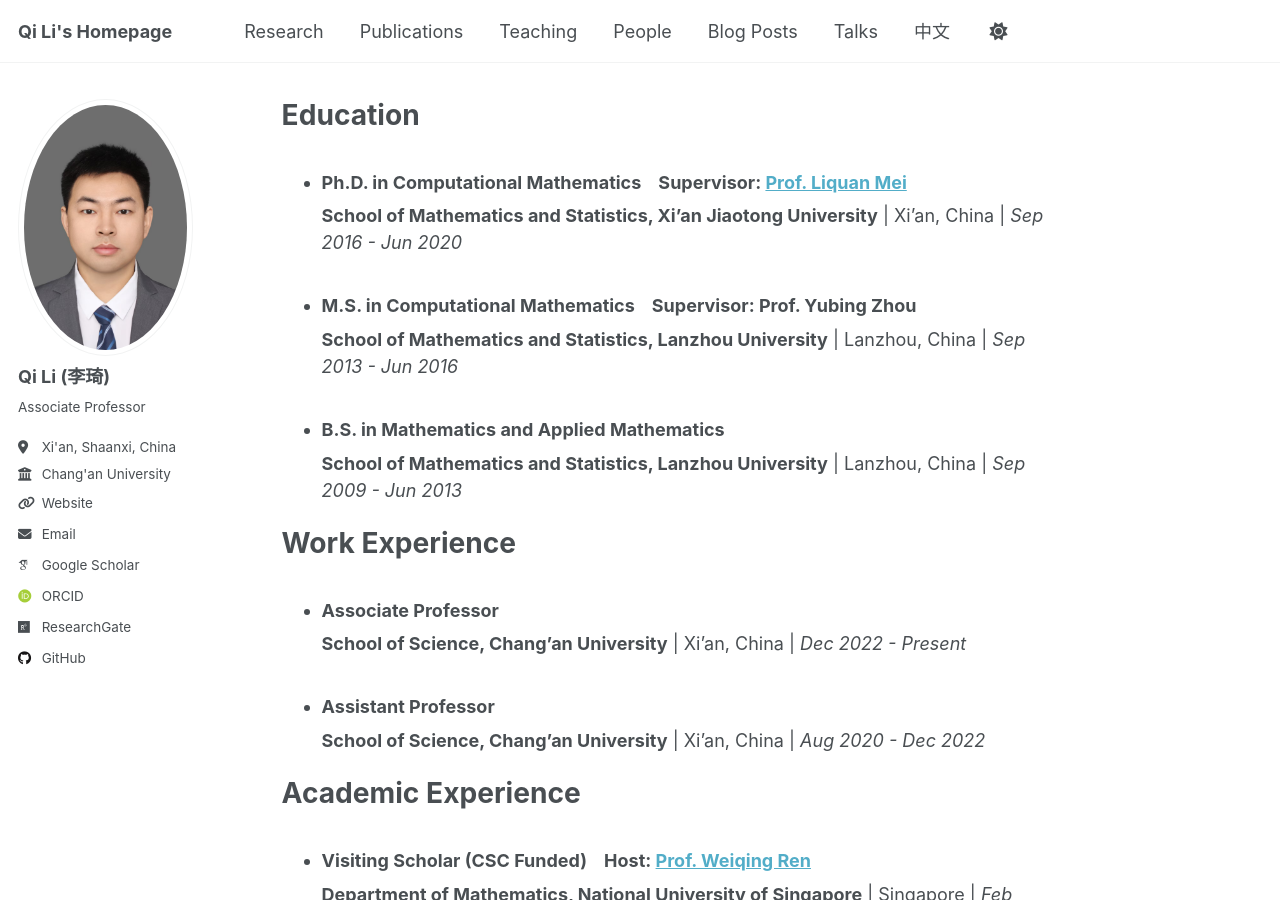
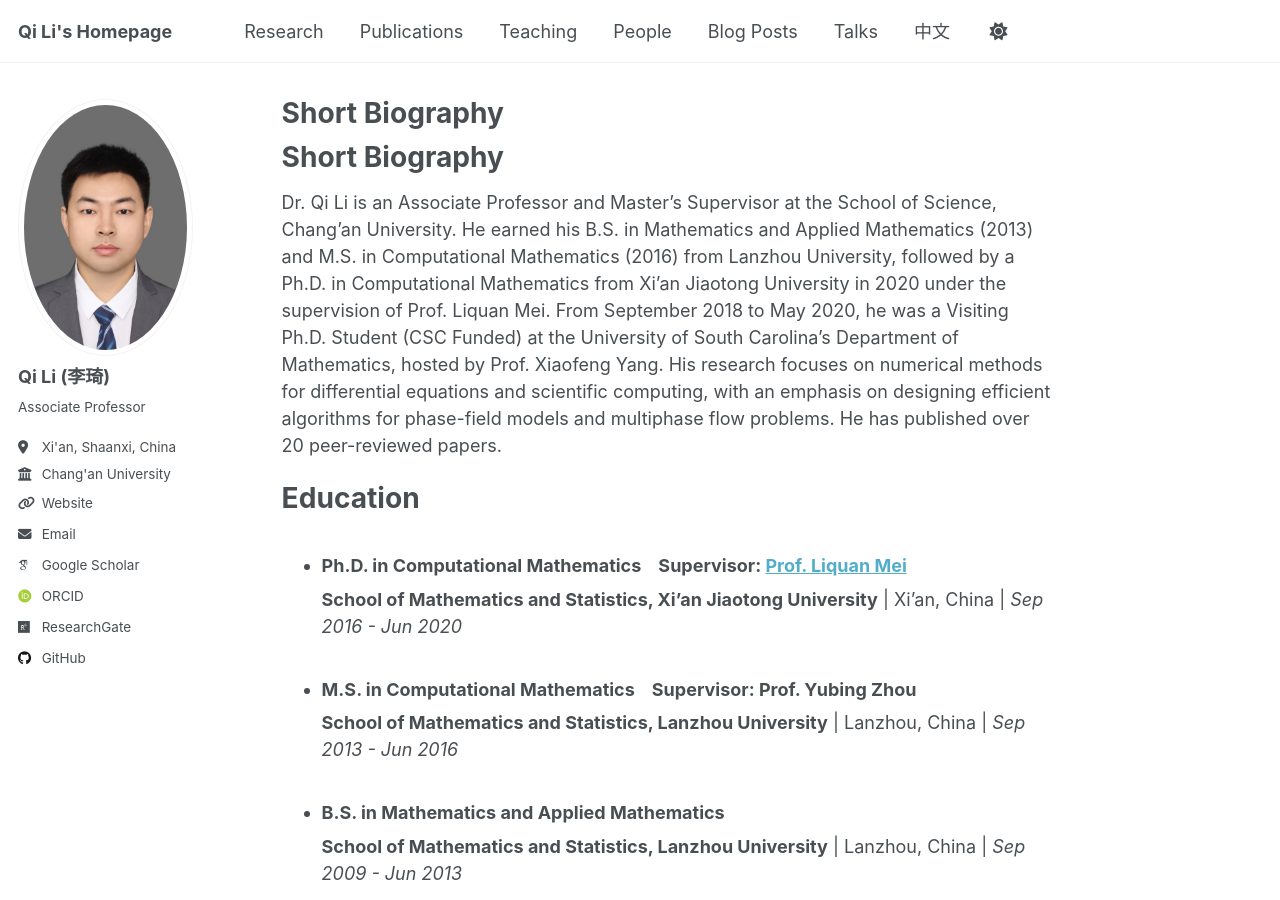
Before and after one commit to liqihao2000/liqihao2000.github.io, a Jekyll site: the page built from _pages/about.md, in a window 1280 px wide and 900 px high. Built offline with Jekyll 4.4.1, drawn with Linux system fonts in a browser that asks for light colours; some web fonts are replaced; our own code applies the rules of GitHub Pages for plain Markdown files.

Commit message:
update info

```diff
--- a/_pages/about.md
+++ b/_pages/about.md
@@ -7,7 +7,9 @@
   - /about.html
 ---
 
-<!-- # About Me -->
+# Short Biography
+Dr. Qi Li is an Associate Professor and Master's Supervisor at the School of Science, Chang'an University. He earned his B.S. in Mathematics and Applied Mathematics (2013) and M.S. in Computational Mathematics (2016) from Lanzhou University, followed by a Ph.D. in Computational Mathematics from Xi'an Jiaotong University in 2020 under the supervision of Prof. Liquan Mei. From September 2018 to May 2020, he was a Visiting Ph.D. Student (CSC Funded) at the University of South Carolina's Department of Mathematics, hosted by Prof. Xiaofeng Yang. His research focuses on numerical methods for differential equations and scientific computing, with an emphasis on designing efficient algorithms for phase-field models and multiphase flow problems. He has published over 20 peer-reviewed papers.
+
 
 # Education
 
```
